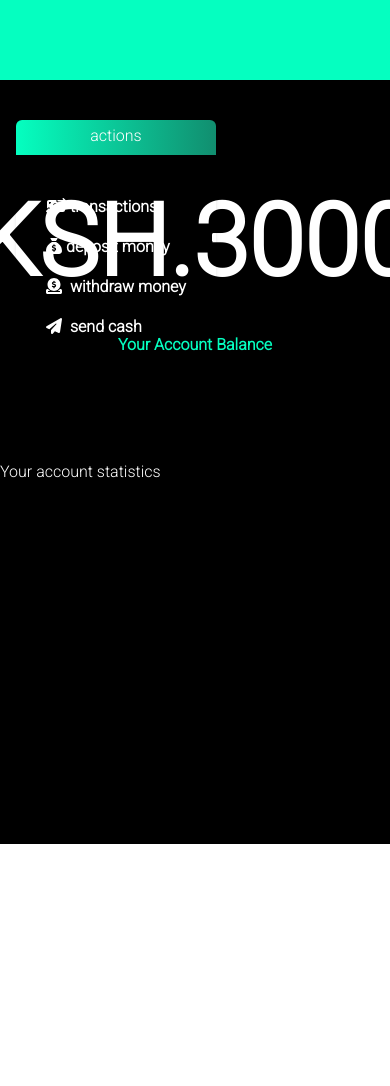
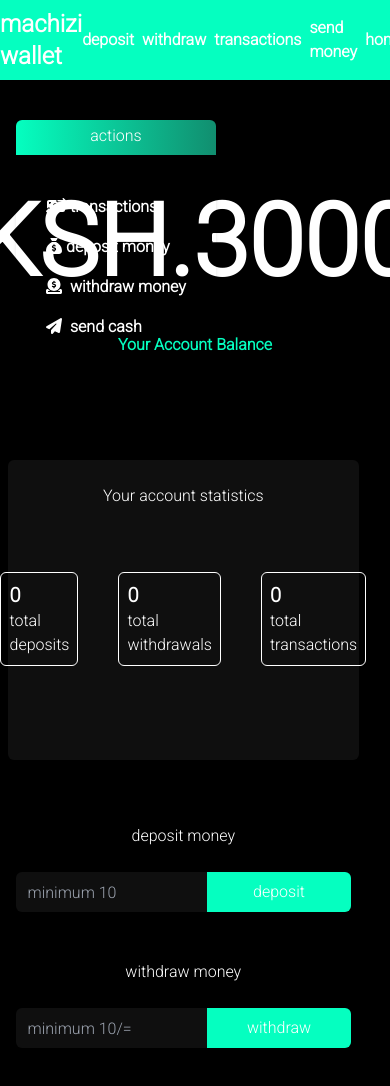
Before and after one commit to Akulla01/machizi, a React (Vite) app: page /my-wallet in a window 390 px wide. Shown: the top 1086 px of the page. Before the commit the page ends 844 px from the top, so only its background shows below. Built offline with nearby package versions, Linux system fonts and the light colour scheme; no server answers.

Commit message:
started working on the mobile wallet feature

```diff
--- a/src/modules/user_db.js
+++ b/src/modules/user_db.js
@@ -39,7 +39,6 @@ class User {
 	  to access */
 	  /* get the user profile if the person requesting is already logged in so that we can know if he is following him or not */
 	  async get_profile_with_token(path,object,setter){
-
 		var response;
 	 try {
 			response = await axios_http.post(path,object,{
--- /dev/null
+++ b/src/wallet/components/Deposit.jsx
@@ -0,0 +1,15 @@
+import React from 'react'
+
+function Deposit() {
+  return (
+	<div className='w-[90%] min-h-[100px] shadow-md mx-[2%] my-4 rounded-md pt-2'>
+		<center><h3 className='my-4 text-md'>deposit money</h3></center>
+		<div className=' my-2 p-2 rounded-md flex items-center justify-center'>
+			<input type="number" className='w-[200px] h-[40px] dark:bg-dark_overlay dark:text-grey_dark rounded-tl-md rounded-bl-md' placeholder='   minimum 10' min={10} />
+			<button className='w-[150px] h-[40px] bg-primary text-grey_dark rounded-tr-md rounded-br-md'>deposit</button>
+		</div>
+	</div>
+  )
+}
+
+export default Deposit
--- a/src/wallet/components/Statistics.jsx
+++ b/src/wallet/components/Statistics.jsx
@@ -2,17 +2,38 @@ import React from 'react'
 
 function Statistics() {
   return (
-	<div>
-		<h3>Your account statistics</h3>
-		<div>
+	<div className='w-[90%] h-[300px] shadow-md bg-dark_overlay mx-[2%] rounded-md pt-2'>
+		<center><h3 className='my-4 text-md'>Your account statistics</h3></center>
+		<div  className='w-full  flex  my-[4rem] mb-4 gap-10 items-center justify-center'>
+		{/* total deposits */}
+		<div className='border p-2 rounded-md border-grey_dark'>
 			<div>
-				<div></div>
+				<div className='text-xl font-bold'>0</div>
 				<div>
-					<span></span>
-					<button></button>
+					<span>total deposits</span>
 				</div>
 			</div>
 		</div>
+
+		{/* total withdrawals */}
+		<div className='border p-2 rounded-md border-grey_dark'>
+			<div>
+				<div className='text-xl font-bold'>0</div>
+				<div>
+					<span>total withdrawals</span>
+				</div>
+			</div>
+		</div>
+		{/* total transactions*/}
+		<div className='border p-2 rounded-md border-grey_dark'>
+			<div>
+				<div className='text-xl font-bold'>0</div>
+				<div>
+					<span>total transactions</span>
+				</div>
+			</div>
+		</div>
+	</div>
 	</div>
   )
 }
--- a/src/wallet/components/Walletnav.jsx
+++ b/src/wallet/components/Walletnav.jsx
@@ -2,7 +2,17 @@ import React from 'react'
 
 function Walletnav() {
   return (
-	<div className='w-full h-[80px] bg-primary text-grey_dark'>
+	<div className=' scroll-smooth  w-full h-[80px] bg-primary text-grey_dark flex items-center justify-around'>
+	<div>
+		<h3 className='font-bold text-2xl'>machizi wallet</h3>
+	</div>
+   <ul className='flex items-center gap-2 font-bold'>
+	<li><a href="#deposit_withdraw">deposit</a></li>
+	<li><a href="#deposit_withdraw">withdraw</a></li>
+	<li><a href="#">transactions</a></li>
+	<li><a href="#">send money</a></li>
+	<li><a href="/">home</a></li>
+   </ul>
 	</div>
   )
 }
--- /dev/null
+++ b/src/wallet/components/Withdraw.jsx
@@ -0,0 +1,15 @@
+import React from 'react'
+
+function Withdraw() {
+  return (
+	<div className='w-[90%] min-h-[100px] shadow-md mx-[2%] my-4 rounded-md pt-2'>
+	<center><h3 className='my-4 text-md'>withdraw money</h3></center>
+	<div className=' my-2 p-2 rounded-md flex items-center justify-center'>
+		<input type="number" className='w-[200px] h-[40px] dark:bg-dark_overlay dark:text-grey_dark rounded-tl-md rounded-bl-md' placeholder='   minimum 10/=' min={10} />
+		<button className='w-[150px] h-[40px] bg-primary text-grey_dark rounded-tr-md rounded-br-md'>withdraw</button>
+	</div>
+</div>
+  )
+}
+
+export default Withdraw
--- a/src/wallet/main/Wallet.jsx
+++ b/src/wallet/main/Wallet.jsx
@@ -3,10 +3,12 @@ import Walletnav from '../components/Walletnav'
 import Balance from '../components/Balance'
 import Actions from '../components/Actions'
 import Statistics from '../components/Statistics'
+import Deposit from '../components/Deposit'
+import Withdraw from '../components/Withdraw'
 
 function Wallet() {
   return (
-	<div className='w-full min-h-screen bg-light_bg dark:bg-dark_bg text-grey_light dark:text-grey_dark font-roboto'>
+	<div className='w-full min-h-screen bg-light_bg dark:bg-dark_bg text-grey_light dark:text-grey_dark pb-10 font-roboto'>
 		<Walletnav/>
 
 		{/* user account balance */}
@@ -16,8 +18,13 @@ function Wallet() {
 		</div>
 
 		{/*accounts statistics*/}
-		<div>
+		<div className='w-full my-10'>
 		<Statistics/>
+		</div>
+
+		<div id='deposit_withdraw'>
+			<Deposit/>
+			<Withdraw/>
 		</div>
 
 	</div>
```
